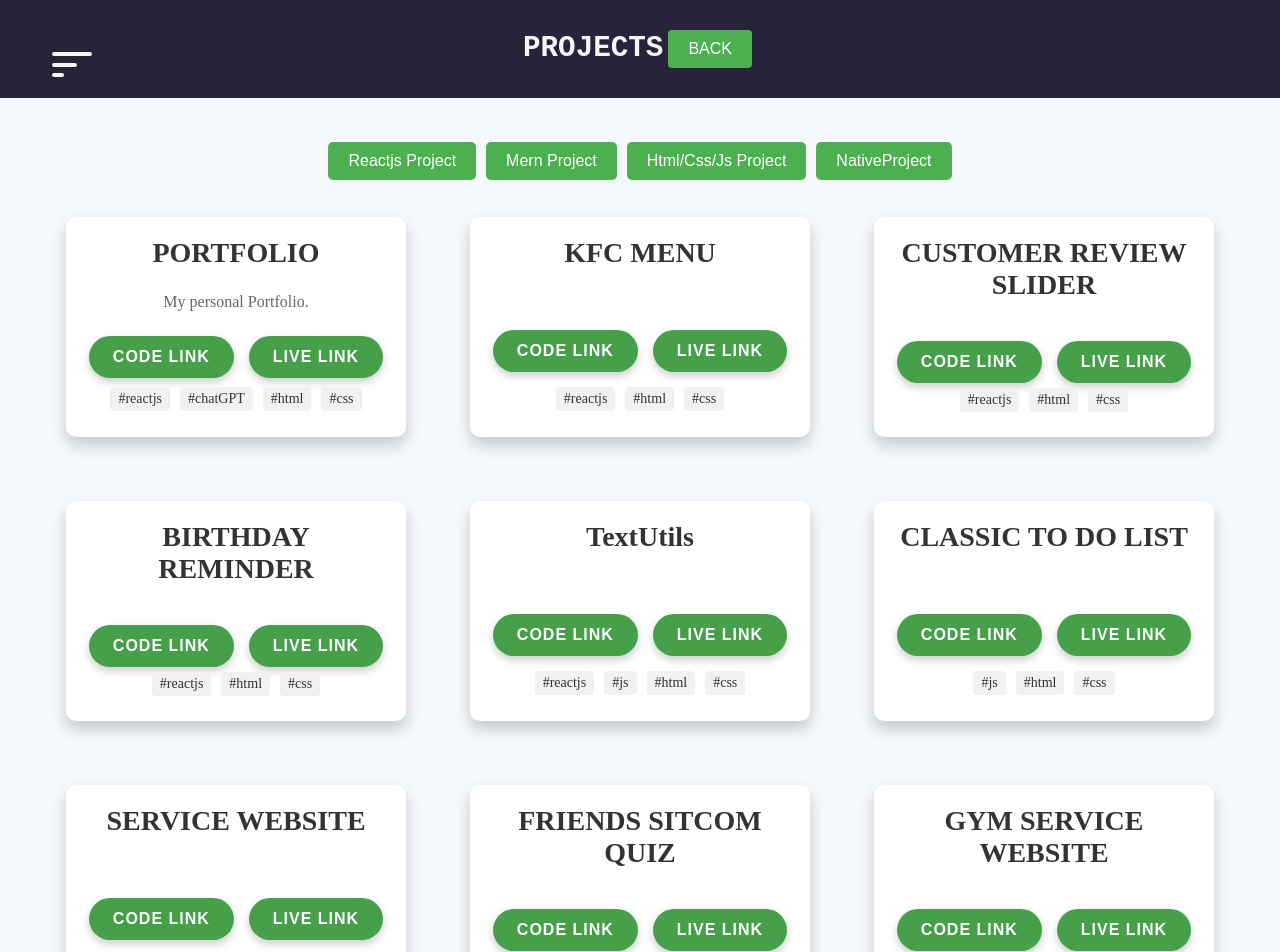
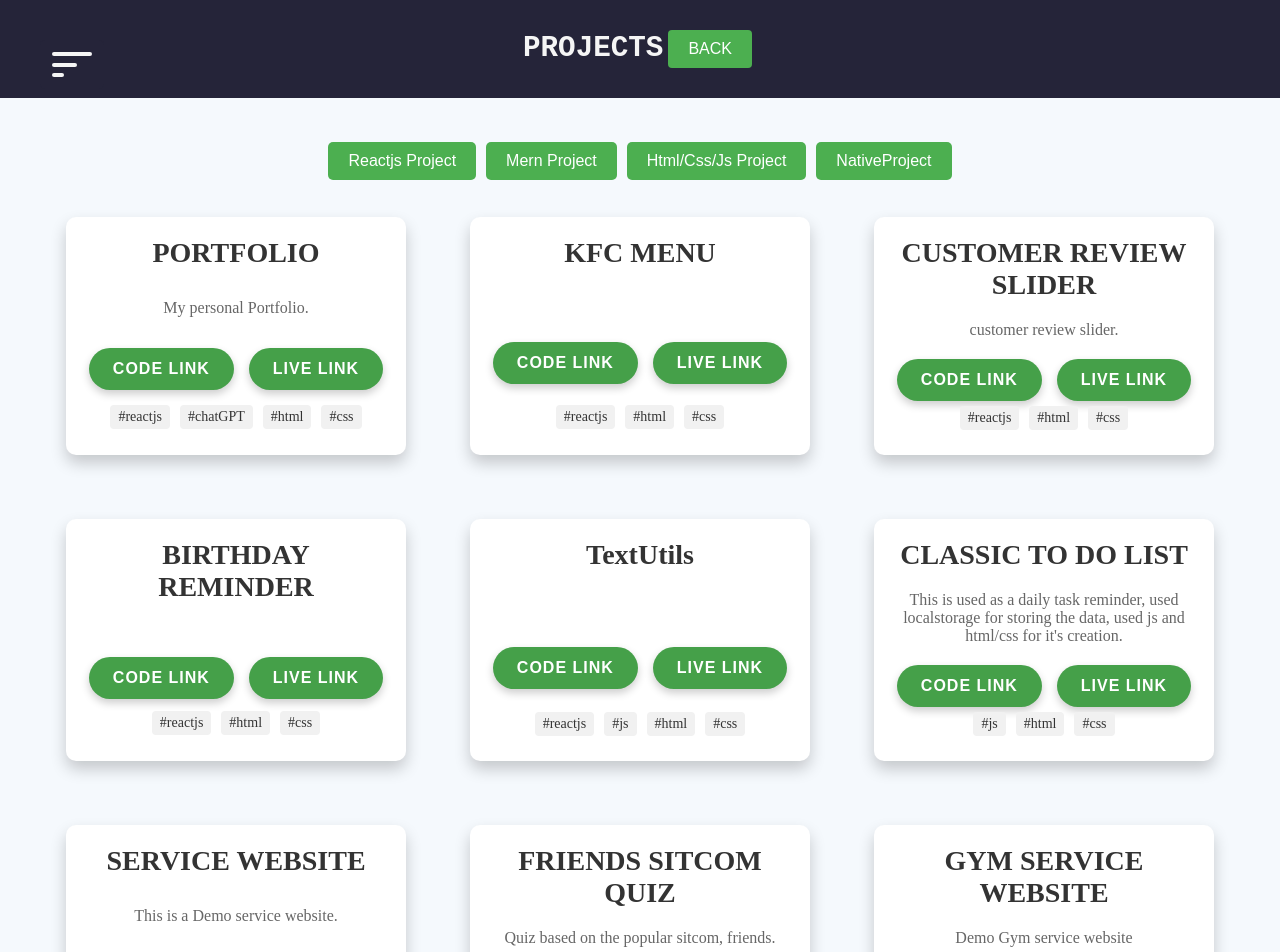
Before and after one commit to reerajput930/portfolio-2.0, a React (Create React App) app in the folder portfolio/: page /js in a window 1280 px wide. Shown: the top 952 px of the page. Built offline with nearby package versions, Linux system fonts and the light colour scheme.

Commit message:
minor changes

```diff
--- a/portfolio/src/components/Allprojects.js
+++ b/portfolio/src/components/Allprojects.js
@@ -24,7 +24,8 @@ export default function Allprojects() {
         }}
       >
         {" "}
-        All Projects are here!
+        All Projects are here,
+        <p style={{fontSize:"25px"}}> With code link and live projects link!</p>
       </h3>
       <div
       className="inner--allproject--block"
--- a/portfolio/src/components/projectdata.js
+++ b/portfolio/src/components/projectdata.js
@@ -44,7 +44,7 @@ export default [
         desc:"My personal Portfolio.",
         tag:["reactjs","chatGPT","html","css"],
         btn1:"https://github.com/reerajput930/personal-portfolio",
-        btn2:"https://portfolio-930.up.railway.app/"
+        btn2:"https://ree-portfolio.netlify.app/"
 
     },
     {
@@ -57,7 +57,7 @@ export default [
     },
     {
         title:"CUSTOMER REVIEW SLIDER",
-        desc:" ",
+        desc:"customer review slider.",
         tag:["reactjs","html","css"],
         btn1:"https://github.com/reerajput930/customer-reviews-slider",
         btn2:"https://reerajput930.github.io/customer-reviews-slider/"
@@ -81,7 +81,7 @@ export default [
     },
     {
         title:"CLASSIC TO DO LIST",
-        desc:" ",
+        desc:"This is used as a daily task reminder, used localstorage for storing the data, used js and html/css for it's creation.",
         tag:["js","html","css"],
         btn1:"https://github.com/reerajput930/to-do-list",
         btn2:" https://reerajput930.github.io/to-do-list/"
@@ -89,7 +89,7 @@ export default [
     },
     {
         title:"SERVICE WEBSITE",
-        desc:" ",
+        desc:"This is a Demo service website.",
         tag:["html","css"],
         btn1:"https://github.com/reerajput930/resposive-service-website",
         btn2:"https://reerajput930.github.io/resposive-service-website/"
@@ -97,7 +97,7 @@ export default [
     },
     {
         title:"FRIENDS SITCOM QUIZ",
-        desc:" ",
+        desc:"Quiz based on the popular sitcom, friends.",
         tag:["js","html","css",],
         btn1:"https://github.com/reerajput930/friends_quiz",
         btn2:"https://reerajput930.github.io/friends_quiz/"
@@ -105,7 +105,7 @@ export default [
     },
     {
         title:"GYM SERVICE WEBSITE",
-        desc:" ",
+        desc:"Demo Gym service website",
         tag:["html","css"],
         btn1:"https://github.com/reerajput930/gym-service-websit",
         btn2:"https://reerajput930.github.io/gym-service-website/"
--- a/portfolio/src/index.css
+++ b/portfolio/src/index.css
@@ -251,6 +251,7 @@ a {
   flex-wrap: wrap;
   background-color: #252439;
   flex-direction: column;
+  text-align: center;
 }
 
 /* changiny slider default setting */
```
